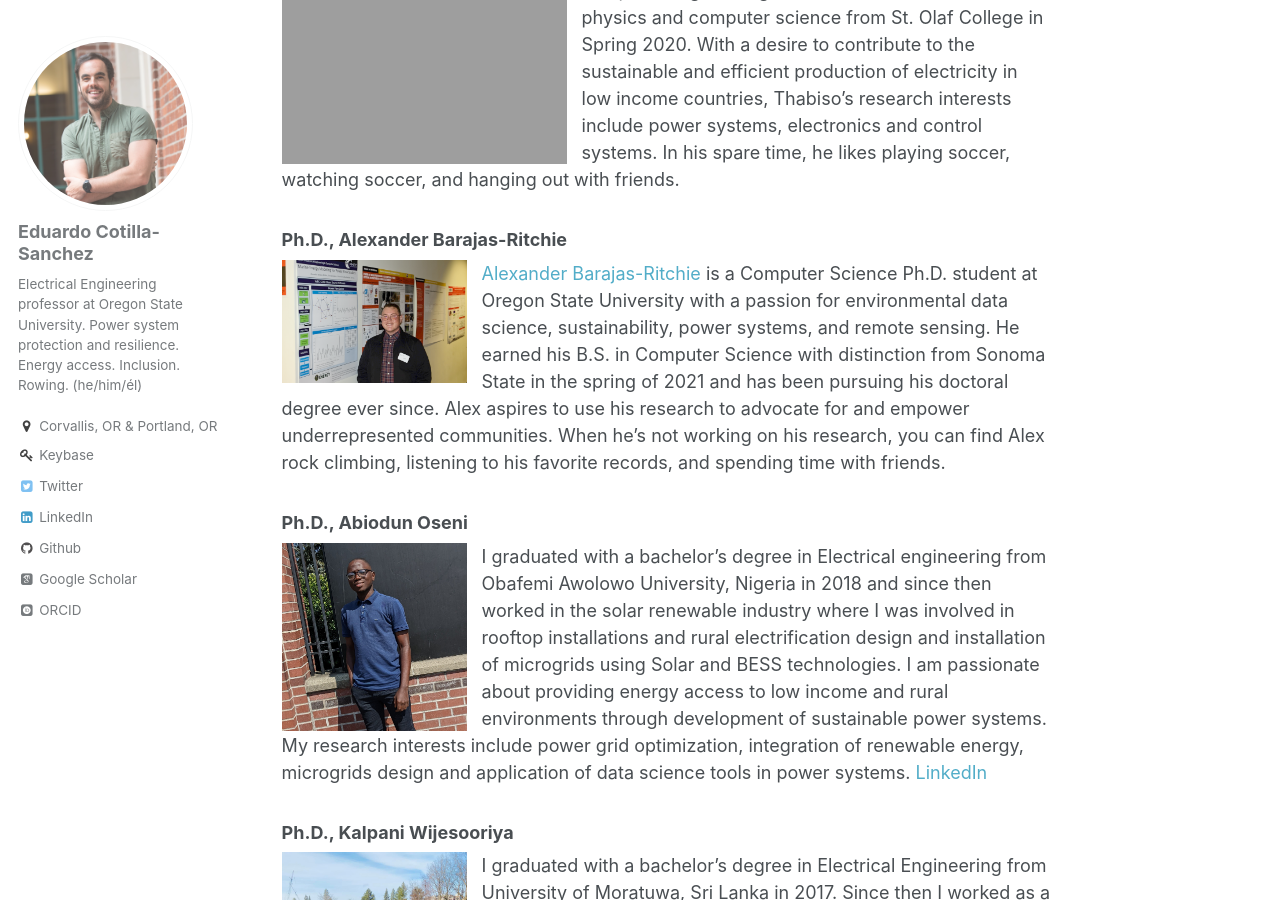
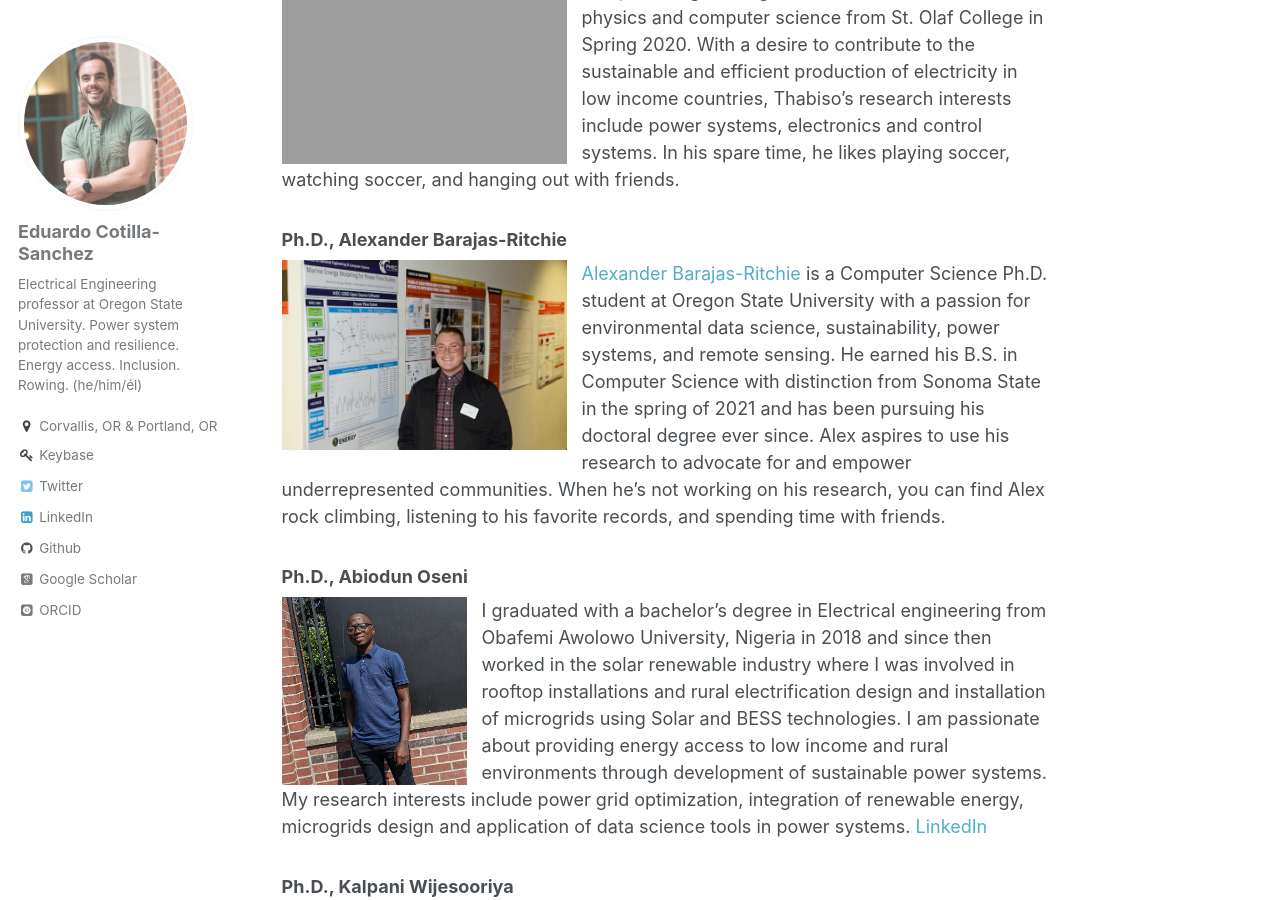
Before and after one commit to ecotillasanchez/ecotillasanchez.github.io, a Jekyll site: the page built from _pages/students.md, in a window 1280 px wide and 900 px high, scrolled down 559 px. Built offline with Jekyll 4.4.1, drawn with Linux system fonts in a browser that asks for light colours; some web fonts are replaced.

Commit message:
Update students.md

```diff
--- a/_pages/students.md
+++ b/_pages/students.md
@@ -17,7 +17,7 @@ author_profile: true
 <img align="left" src="https://ecotillasanchez.github.io/files/thabiso.jpg" alt="Thabiso Mabote" width="300" height="200" style="padding-right:15px"> [Thabiso Mabote](https://www.linkedin.com/in/thabiso-mabote-321013100/) is a Ph.D. student in electrical and computer engineering at OSU. He received his B.A in physics and computer science from St. Olaf College in Spring 2020. With a desire to contribute to the sustainable and efficient production of electricity in low income countries, Thabiso’s research interests include power systems, electronics and control systems. In his spare time, he likes playing soccer, watching soccer, and hanging out with friends.
 
 ### Ph.D., Alexander Barajas-Ritchie
-<img align="left" src="https://ecotillasanchez.github.io/files/Alex.jpeg" alt="Alexander Barajas-Ritchie" width="200" height="200" style="padding-right:15px"> [Alexander Barajas-Ritchie]() is a Computer Science Ph.D. student at Oregon State University with a passion for environmental data science, sustainability, power systems, and remote sensing. He earned his B.S. in Computer Science with distinction from Sonoma State in the spring of 2021 and has been pursuing his doctoral degree ever since. Alex aspires to use his research to advocate for and empower underrepresented communities. When he's not working on his research, you can find Alex rock climbing, listening to his favorite records, and spending time with friends.
+<img align="left" src="https://ecotillasanchez.github.io/files/Alex.jpeg" alt="Alexander Barajas-Ritchie" width="300" height="200" style="padding-right:15px"> [Alexander Barajas-Ritchie]() is a Computer Science Ph.D. student at Oregon State University with a passion for environmental data science, sustainability, power systems, and remote sensing. He earned his B.S. in Computer Science with distinction from Sonoma State in the spring of 2021 and has been pursuing his doctoral degree ever since. Alex aspires to use his research to advocate for and empower underrepresented communities. When he's not working on his research, you can find Alex rock climbing, listening to his favorite records, and spending time with friends.
 
 ### Ph.D., Abiodun Oseni
 <img align="left" src="https://ecotillasanchez.github.io/files/Abiodun_pic.jpg" alt="Abiodun Oseni" width="200" height="200"
@@ -41,7 +41,10 @@ style="padding-right:15px"> Zachery McLaughlin is a 1st year M.S. Electrical and
 
 ### B.S., Aaron Vuong
 <img align="left" src="https://ecotillasanchez.github.io/files/aaron.jpg" alt="Aaron Vuong" width="200" height="150" style="padding-right:15px"> [Aaron Vuong]() Hi everyone, my name is Aaron Vuong, and I am a first-year Computer Science major at Oregon State University. I plan on having a concentration in Artificial Intelligence. I have a passion for environmental and social justice, and I would love to incorporate my passion into my major for future projects.
-
+<br />
+<br />
+<br />
+<br />
 
 ## Graduated Students
 * Travis Hagan, Ph.D.
```
